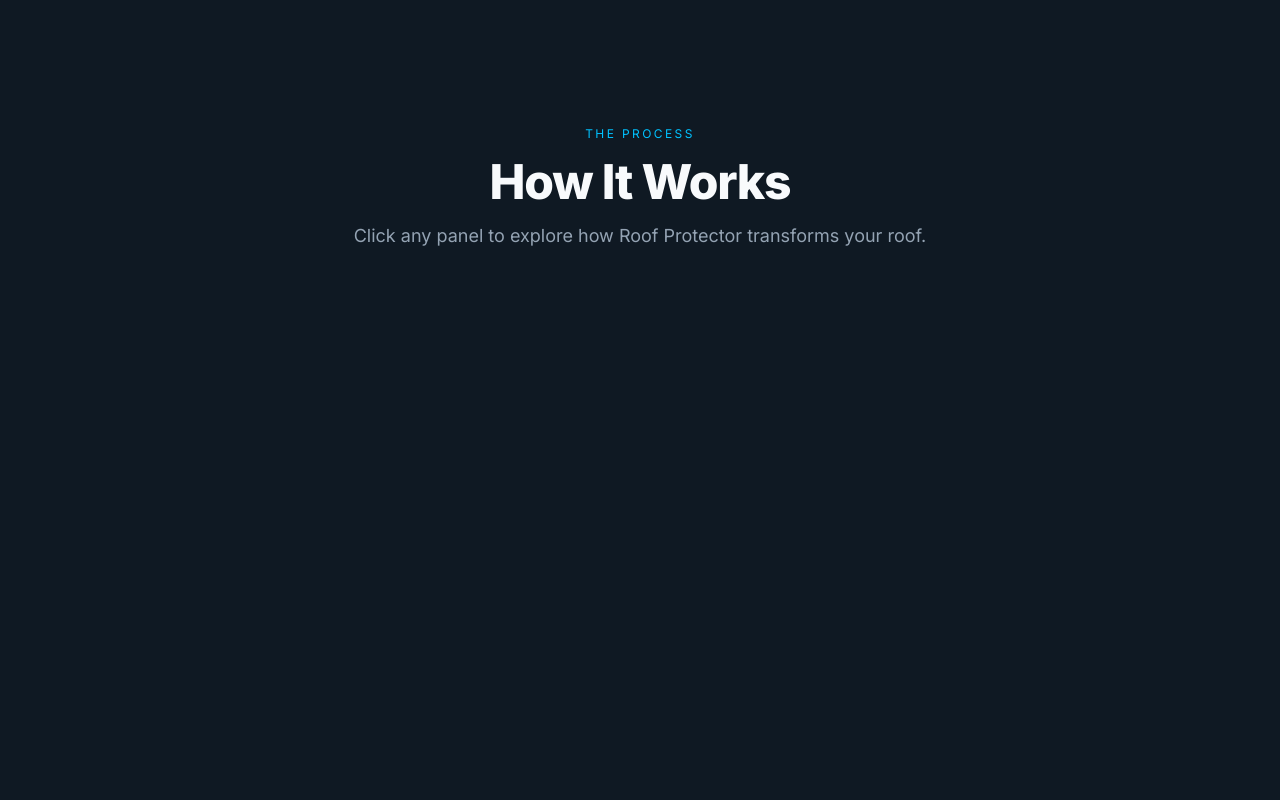
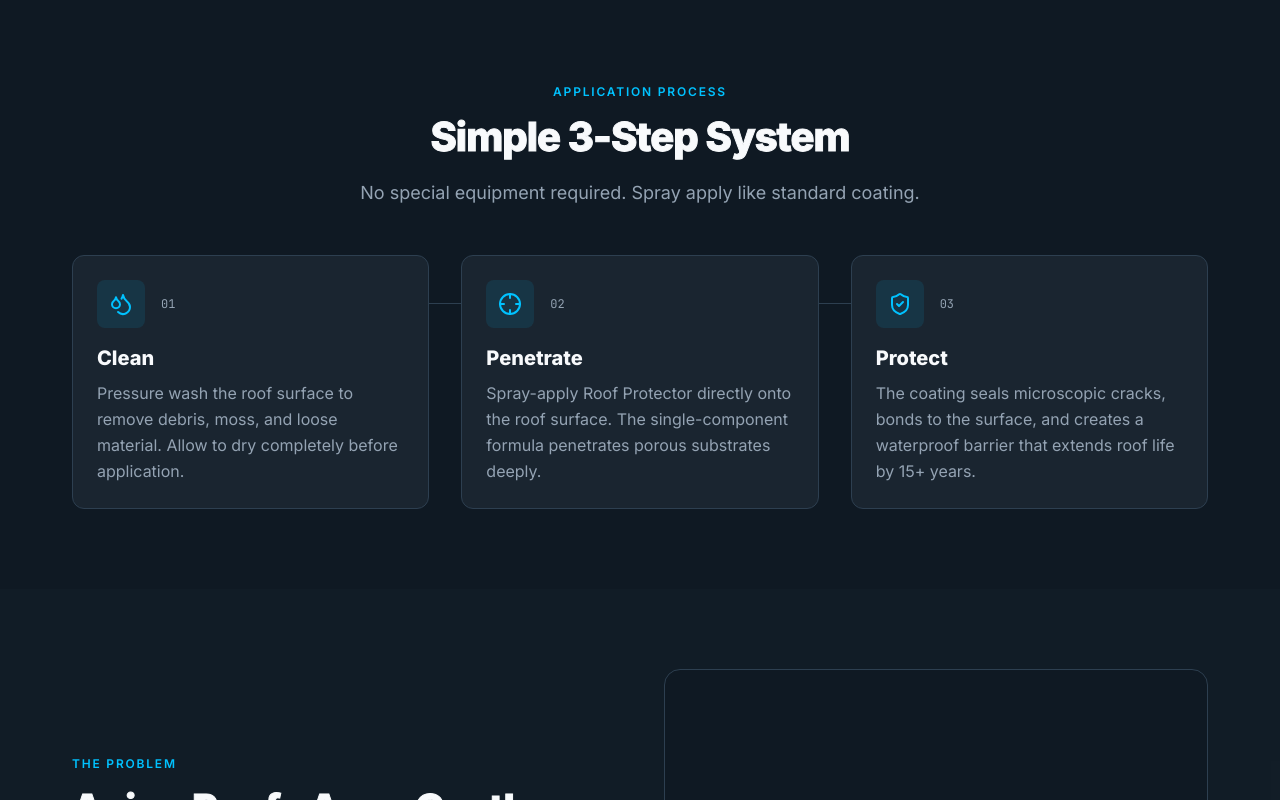
Before and after one commit to quikjimmy/roof-protector, a React (Vite) app: page / in a window 1280 px wide. Shown: the part 1780-2580 px from the top of the page. Built offline with nearby package versions, Linux system fonts and the light colour scheme.

Commit message:
rollback: remove AccordionShowcase, restore lead-gen hero

```diff
--- a/src/App.tsx
+++ b/src/App.tsx
@@ -1,7 +1,6 @@
 import { Nav } from './components/layout/Nav'
 import { Hero } from './components/sections/Hero'
 import { SpecsGrid } from './components/sections/SpecsGrid'
-import { AccordionShowcase } from './components/sections/AccordionShowcase'
 import { HowItWorks } from './components/sections/HowItWorks'
 import { Problem } from './components/sections/Problem'
 import { Solution } from './components/sections/Solution'
@@ -19,7 +18,6 @@
       <main>
         <Hero />
         <SpecsGrid />
-        <AccordionShowcase />
         <HowItWorks />
         <Problem />
         <Solution />
--- a/src/styles/globals.css
+++ b/src/styles/globals.css
@@ -48,258 +48,3 @@
     }
   }
 }
-
-/* ─── Accordion Showcase ─── */
-.accordion {
-  display: flex;
-  gap: 8px;
-  height: 65vh;
-  min-height: 450px;
-  max-height: 580px;
-}
-
-.accordion-panel {
-  flex: 1;
-  border-radius: 16px;
-  overflow: hidden;
-  position: relative;
-  cursor: pointer;
-  transition: flex 0.65s cubic-bezier(0.16, 1, 0.3, 1);
-  background: var(--panel-bg, var(--color-secondary-bg));
-}
-
-.accordion-panel:hover,
-.accordion-panel.active {
-  flex: 5;
-}
-
-/* Subtle background tint per panel */
-.accordion-panel::before {
-  content: '';
-  position: absolute;
-  inset: 0;
-  background: var(--panel-gradient, var(--color-secondary-bg));
-  opacity: 0.9;
-  z-index: 0;
-}
-
-/* Background image layer (optional - needs real images) */
-.panel-bg {
-  position: absolute;
-  inset: 0;
-  background: var(--panel-bg, var(--color-secondary-bg));
-  z-index: 0;
-  transition: transform 0.6s cubic-bezier(0.16, 1, 0.3, 1);
-}
-
-.accordion-panel:hover .panel-bg,
-.accordion-panel.active .panel-bg {
-  transform: scale(1.05);
-}
-
-/* Gradient overlay */
-.panel-overlay {
-  position: absolute;
-  inset: 0;
-  background: linear-gradient(to top, rgba(10,15,20,0.92) 0%, rgba(10,15,20,0.3) 50%, transparent 75%);
-  z-index: 1;
-}
-
-/* Top accent bar */
-.panel-accent-bar {
-  position: absolute;
-  top: 0;
-  left: 0;
-  right: 0;
-  height: 2px;
-  opacity: 0;
-  transition: opacity 0.3s;
-  z-index: 3;
-}
-
-.accordion-panel.active .panel-accent-bar,
-.accordion-panel:hover .panel-accent-bar {
-  opacity: 0.7;
-}
-
-/* Number — top left */
-.panel-num {
-  position: absolute;
-  top: 20px;
-  left: 20px;
-  font-size: 11px;
-  font-weight: 600;
-  letter-spacing: 0.1em;
-  text-transform: uppercase;
-  color: var(--panel-accent, var(--color-accent));
-  opacity: 0;
-  transform: translateY(8px);
-  transition: all 0.4s cubic-bezier(0.16, 1, 0.3, 1) 0.1s;
-  z-index: 3;
-}
-
-.accordion-panel:hover .panel-num,
-.accordion-panel.active .panel-num {
-  opacity: 1;
-  transform: translateY(0);
-}
-
-/* Vertical title (collapsed state) */
-.panel-title {
-  position: absolute;
-  bottom: 28px;
-  left: 16px;
-  font-size: 10px;
-  font-weight: 600;
-  letter-spacing: 0.15em;
-  text-transform: uppercase;
-  writing-mode: vertical-rl;
-  text-orientation: mixed;
-  color: var(--text-secondary);
-  opacity: 1;
-  transition: opacity 0.3s;
-  z-index: 3;
-}
-
-.accordion-panel:hover .panel-title,
-.accordion-panel.active .panel-title {
-  opacity: 0;
-}
-
-/* Expanded content — bottom left */
-.panel-content {
-  position: absolute;
-  bottom: 0;
-  left: 0;
-  right: 0;
-  padding: 28px 24px;
-  z-index: 3;
-}
-
-.panel-h3 {
-  font-size: clamp(20px, 2.5vw, 28px);
-  font-weight: 700;
-  letter-spacing: -0.02em;
-  margin-bottom: 8px;
-  color: var(--text-primary);
-  opacity: 0;
-  transform: translateY(12px);
-  transition: all 0.4s cubic-bezier(0.16, 1, 0.3, 1) 0.15s;
-}
-
-.panel-desc {
-  font-size: 14px;
-  color: rgba(148, 163, 184, 0.85);
-  line-height: 1.55;
-  max-width: 32ch;
-  margin-bottom: 16px;
-  opacity: 0;
-  transform: translateY(12px);
-  transition: all 0.4s cubic-bezier(0.16, 1, 0.3, 1) 0.2s;
-}
-
-.accordion-panel:hover .panel-h3,
-.accordion-panel:hover .panel-desc,
-.accordion-panel.active .panel-h3,
-.accordion-panel.active .panel-desc {
-  opacity: 1;
-  transform: translateY(0);
-}
-
-/* Stat callout */
-.panel-stat {
-  display: flex;
-  flex-direction: column;
-  gap: 2px;
-  opacity: 0;
-  transform: translateY(8px);
-  transition: all 0.4s cubic-bezier(0.16, 1, 0.3, 1) 0.25s;
-}
-
-.accordion-panel:hover .panel-stat,
-.accordion-panel.active .panel-stat {
-  opacity: 1;
-  transform: translateY(0);
-}
-
-.panel-stat-value {
-  font-size: 32px;
-  font-weight: 800;
-  font-family: 'JetBrains Mono', monospace;
-  letter-spacing: -0.03em;
-  line-height: 1;
-}
-
-.panel-stat-label {
-  font-size: 11px;
-  text-transform: uppercase;
-  letter-spacing: 0.1em;
-  color: var(--text-secondary);
-}
-
-/* CTA button */
-.panel-cta {
-  display: inline-flex;
-  align-items: center;
-  gap: 8px;
-  margin-top: 16px;
-  padding: 10px 20px;
-  background: var(--panel-accent, var(--color-accent));
-  color: var(--color-primary-bg);
-  font-weight: 600;
-  font-size: 13px;
-  border: none;
-  border-radius: 8px;
-  cursor: pointer;
-  transition: transform 0.2s cubic-bezier(0.16, 1, 0.3, 1), box-shadow 0.2s;
-  opacity: 0;
-  transform: translateY(8px);
-}
-
-.accordion-panel:hover .panel-cta,
-.accordion-panel.active .panel-cta {
-  opacity: 1;
-  transform: translateY(0);
-  transition: all 0.4s cubic-bezier(0.16, 1, 0.3, 1) 0.3s;
-}
-
-.panel-cta:hover {
-  transform: translateY(-2px) scale(1.03);
-  box-shadow: 0 8px 24px rgba(0, 0, 0, 0.3);
-}
-
-/* Mobile */
-@media (max-width: 768px) {
-  .accordion {
-    flex-direction: column;
-    height: auto;
-    min-height: auto;
-    max-height: none;
-  }
-
-  .accordion-panel {
-    height: 70px;
-    flex: none !important;
-    transition: height 0.5s cubic-bezier(0.16, 1, 0.3, 1);
-  }
-
-  .accordion-panel:hover,
-  .accordion-panel.active {
-    height: 380px;
-  }
-
-  .panel-title {
-    writing-mode: horizontal-tb;
-    position: absolute;
-    bottom: auto;
-    top: 50%;
-    left: 24px;
-    transform: translateY(-50%);
-    opacity: 1;
-  }
-
-  .accordion-panel:hover .panel-title,
-  .accordion-panel.active .panel-title {
-    opacity: 0;
-  }
-}
```
Also changed, not shown: 1 other file (tests, documents, lock files or other folders).
